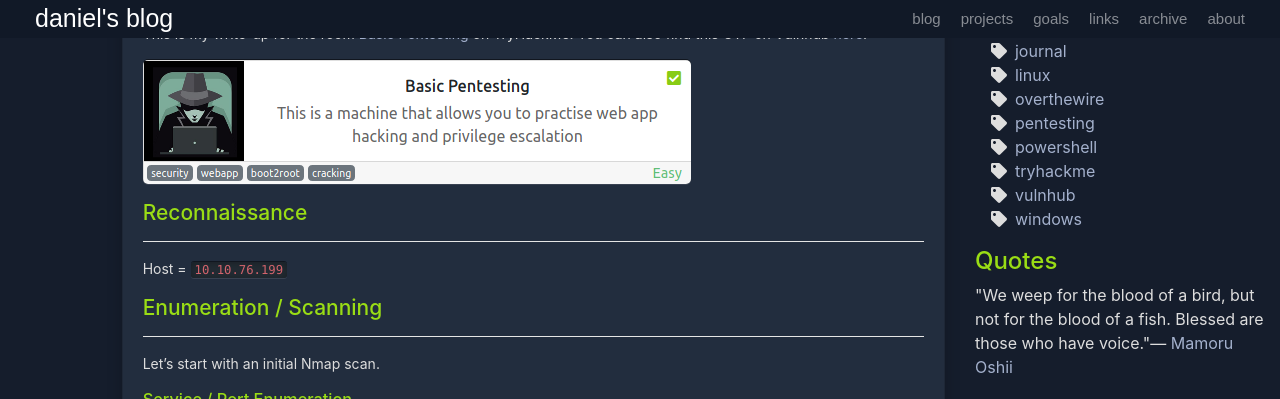
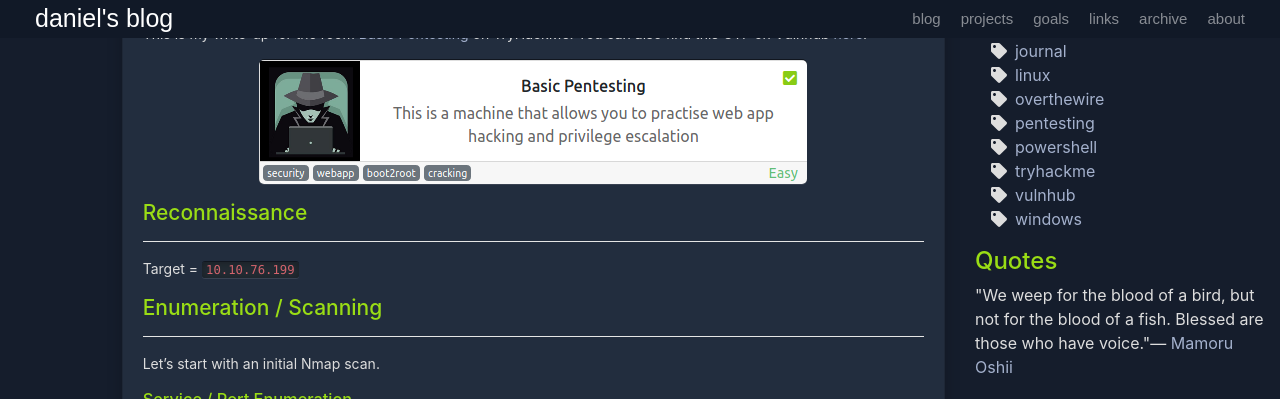
Before and after one commit to danieldavidson/danieldavidson.github.io, a Jekyll site: the page built from _posts/2021-09-03-tryhackme-basicpentesting.md, in a window 1280 px wide and 900 px high, scrolled down 347 px, cut to the strip 0-399 px from the top of the window. Built offline with Jekyll 4.4.1, drawn with Linux system fonts in a browser that asks for light colours; comment, search, counter and statistics services are not loaded.

Commit message:
Update 2021-09-03-tryhackme-basicpentesting.md

```diff
--- a/_posts/2021-09-03-tryhackme-basicpentesting.md
+++ b/_posts/2021-09-03-tryhackme-basicpentesting.md
@@ -14,12 +14,14 @@ comments: true
 
 This is my write-up for the room [Basic Pentesting](https://tryhackme.com/room/basicpentestingjt) on TryHackMe. You can also find this CTF on Vulnhub [here](https://www.vulnhub.com/entry/basic-pentesting-2,241/).
 
-![](/assets/images/posts/thm-basicpentesting-banner.png)
+<p align="center">
+  <img src="/assets/images/posts/thm-basicpentesting-banner.png">
+</p>
 
 ## Reconnaissance
 <hr>
 
-Host = `10.10.76.199`
+Target = `10.10.76.199`
 
 ## Enumeration / Scanning
 <hr>
```
